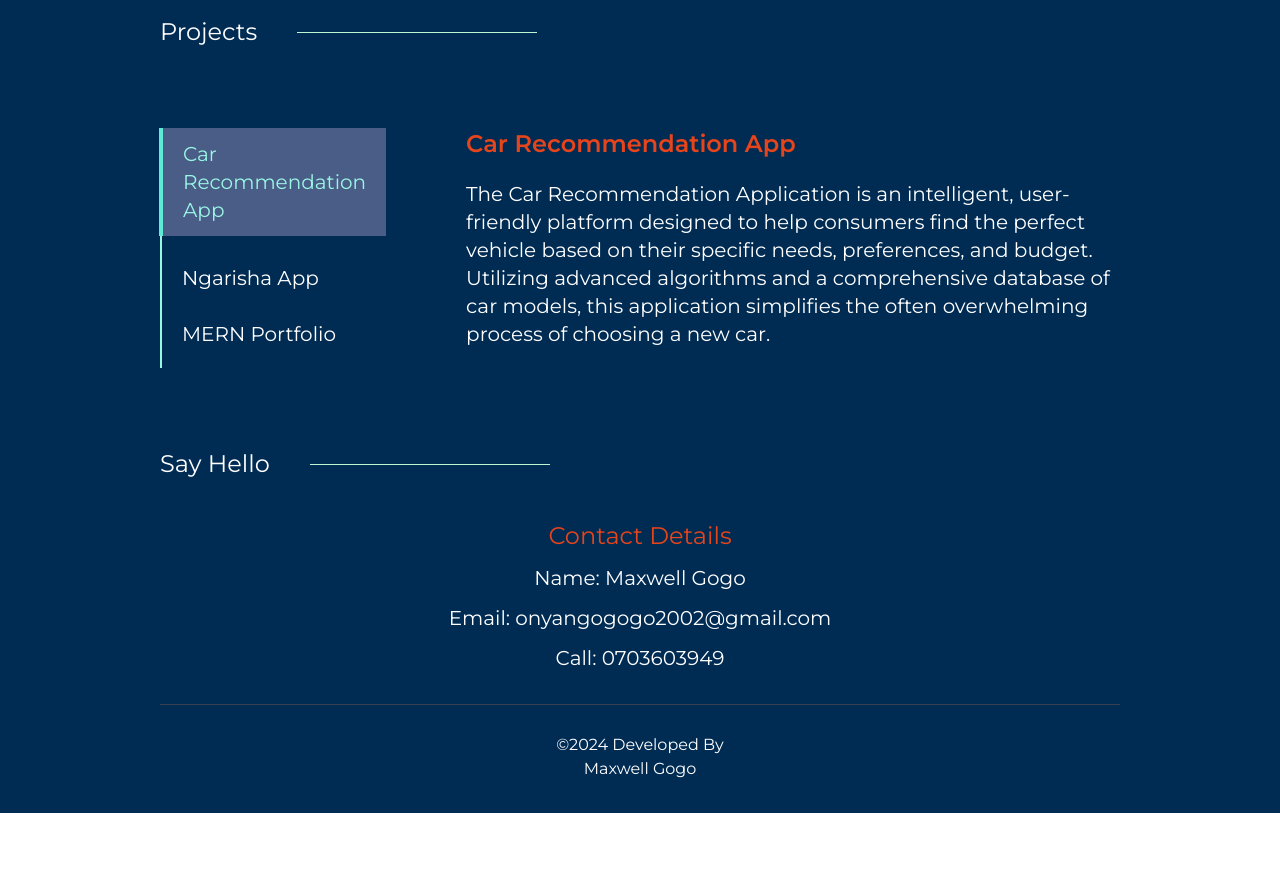
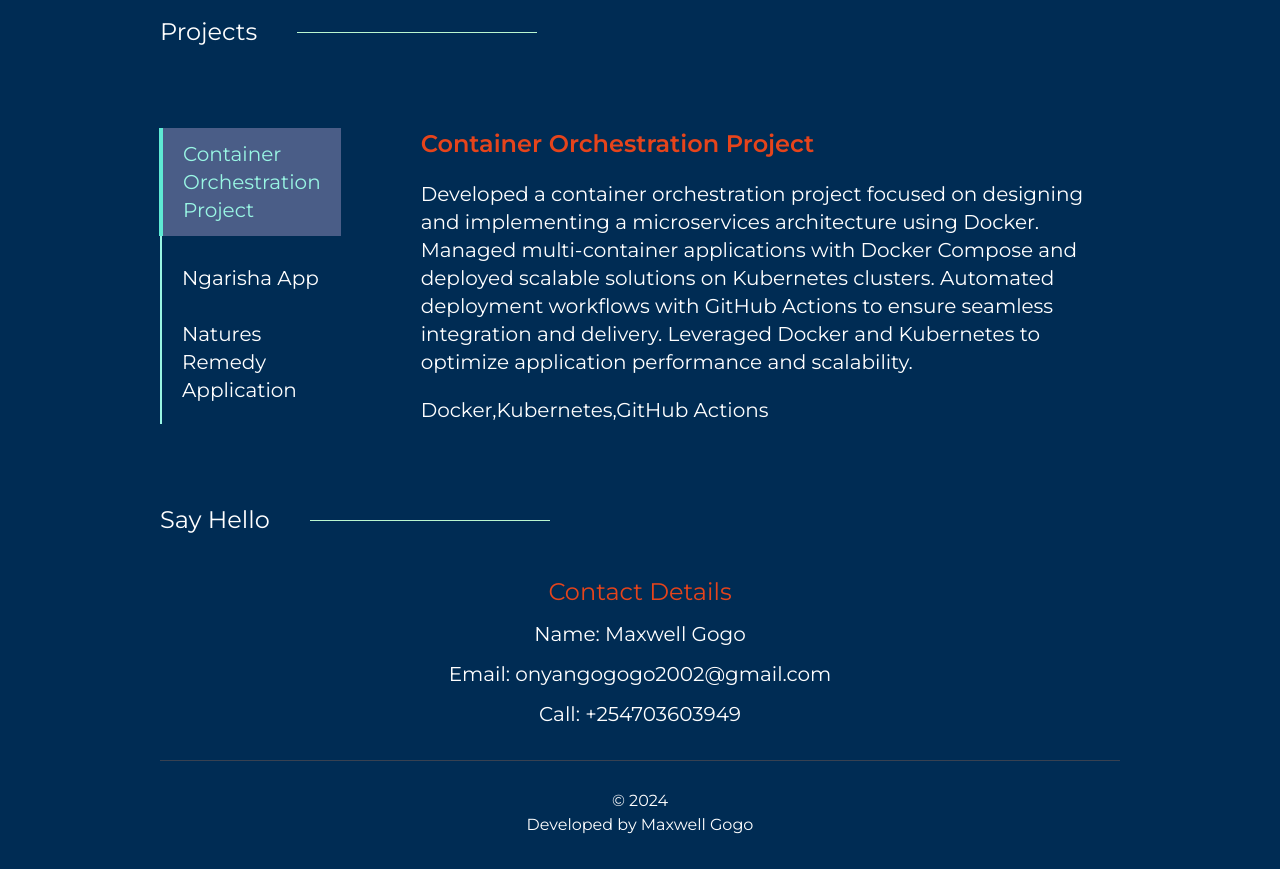
Before and after one commit to Max02well/maxproject-portfolio, a React (Create React App) app: page / in a window 1280 px wide. Shown: the part 2260-3129 px from the top of the page. Before the commit the page ends 3073 px from the top, so only its background shows below. Built offline with nearby package versions, Linux system fonts and the light colour scheme.

Commit message:
Modified projects

```diff
--- a/src/pages/Home/contact.js
+++ b/src/pages/Home/contact.js
@@ -5,7 +5,7 @@ function Contact() {
     const user = {
         Name: 'Maxwell Gogo',
         Email: 'onyangogogo2002@gmail.com',
-        Call:'0703603949'
+        Call:'+254703603949'
 
     }
   return (
--- a/src/pages/Home/footer.js
+++ b/src/pages/Home/footer.js
@@ -8,10 +8,10 @@ function Footer() {
         </div>
         <div className='flex items-center justify-center flex-col mt-7'>
             <h1 className='text-white'>
-              &copy;{currentYear} Developed By
+              &copy; {currentYear}
             </h1>
             <h1 className='text-white'>
-                <span className='text-white'>Maxwell Gogo</span>
+                <span className='text-white'>Developed by Maxwell Gogo</span>
             </h1>
 
         </div>
--- a/src/resources/Projects.js
+++ b/src/resources/Projects.js
@@ -1,15 +1,15 @@
 
 export const projects=[
   {
-    technologies:[],
+    technologies:['Docker,Kubernetes,GitHub Actions'],
     id:1,
-    title:'Car Recommendation App',
-    desc:'The Car Recommendation Application is an intelligent, user-friendly platform designed to help consumers find the perfect vehicle based on their specific needs, preferences, and budget. Utilizing advanced algorithms and a comprehensive database of car models, this application simplifies the often overwhelming process of choosing a new car.',
-    img:'https://www.pexels.com/photo/blue-bmw-sedan-near-green-lawn-grass-170811/',
+    title:'Container Orchestration Project',
+    desc:'Developed a container orchestration project focused on designing and implementing a microservices architecture using Docker. Managed multi-container applications with Docker Compose and deployed scalable solutions on Kubernetes clusters. Automated deployment workflows with GitHub Actions to ensure seamless integration and delivery. Leveraged Docker and Kubernetes to optimize application performance and scalability.',
+    img:'https://www.pexels.com/photo/white-and-black-laptop-computer-on-brown-wooden-table-1181675/',
     link:'https://www.google.com'
   },
   {
-    technologies:['ReactNative,MongoDB,Express,Node.js'],
+    technologies:['ReactNative,MongoDB,Express,Node.js,DarajaAPI'],
     id:2,
     title:'Ngarisha  App',
     desc:'This project is a car detailing app that allows users to book car detailing services. The app is built using ReactNative, Node.js, Express, and MongoDB. The app allows users to sign up, log in, book services, and pay via mpesa. The app also has an admin panel that allows the admin to view all bookings and mark them as completed.',
@@ -17,10 +17,10 @@ export const projects=[
     link:'https://www.google.com'
   },
   {
-    technologies:[],
+    technologies:['Laravel,MySQL,API'],
     id:3,
-    title:'MERN Portfolio',
-    desc:'The MERN Stack Portfolio Application is a dynamic, full-stack web application designed to showcase a my projects, skills, and professional information. Built using the MERN stack, this application provides a modern, responsive, and easily customizable platform for developers to present their work and capabilities to potential employers or clients',
+    title:'Natures Remedy Application',
+    desc:'Developed a web application that provides users with information on natural remedies for common ailments. The app is built using Laravel and leverages an external API to fetch data on natural remedies. Users can search for remedies based on their symptoms and view detailed information on each remedy. The app also allows users to save their favorite remedies for future reference.It also has an admin panel that allows the admin to add,edit and delete remedies from MySQL database.',
     img:'https://www.pexels.com/photo/white-and-black-laptop-computer-on-brown-wooden-table-1181675/',
     link:'https://www.google.com'
   }
```
Also changed, not shown: public/manifest.json, public/maxwell-logo.svg (added).
